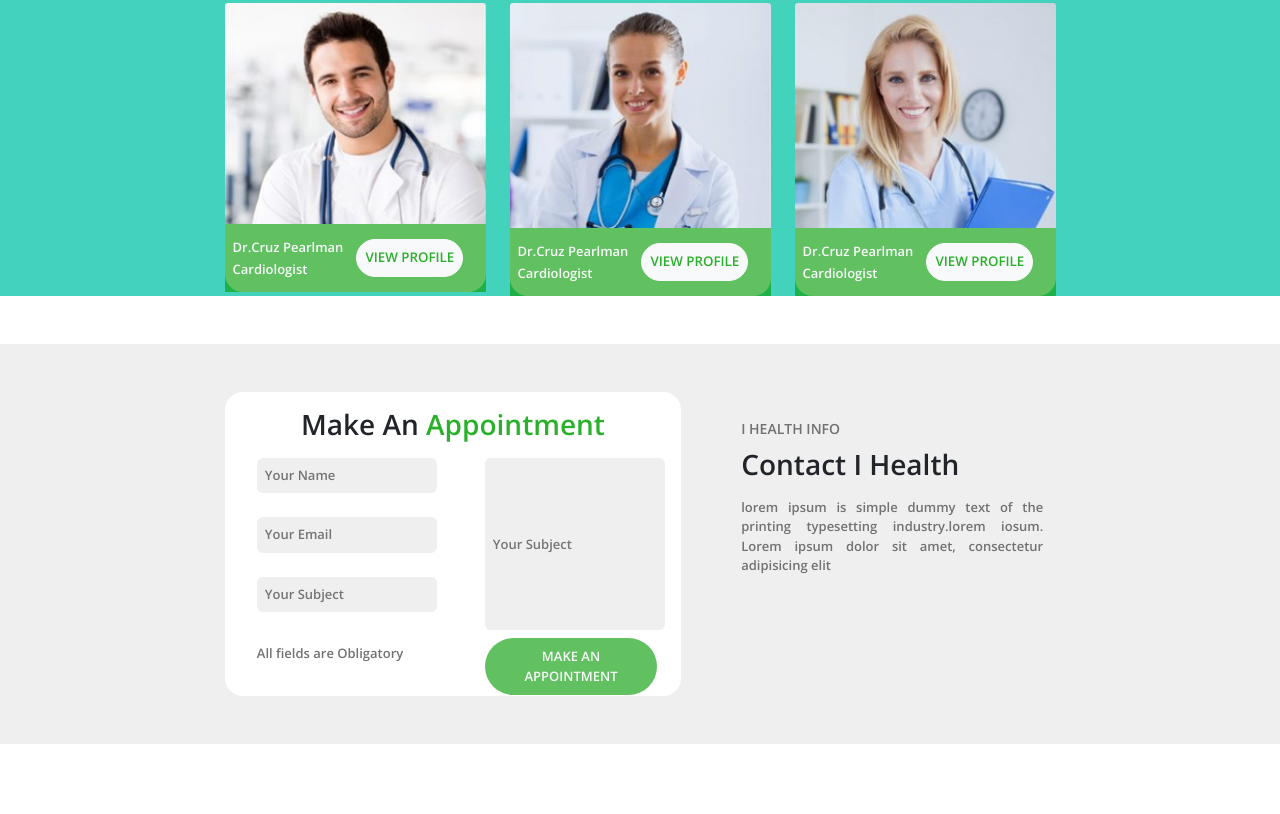
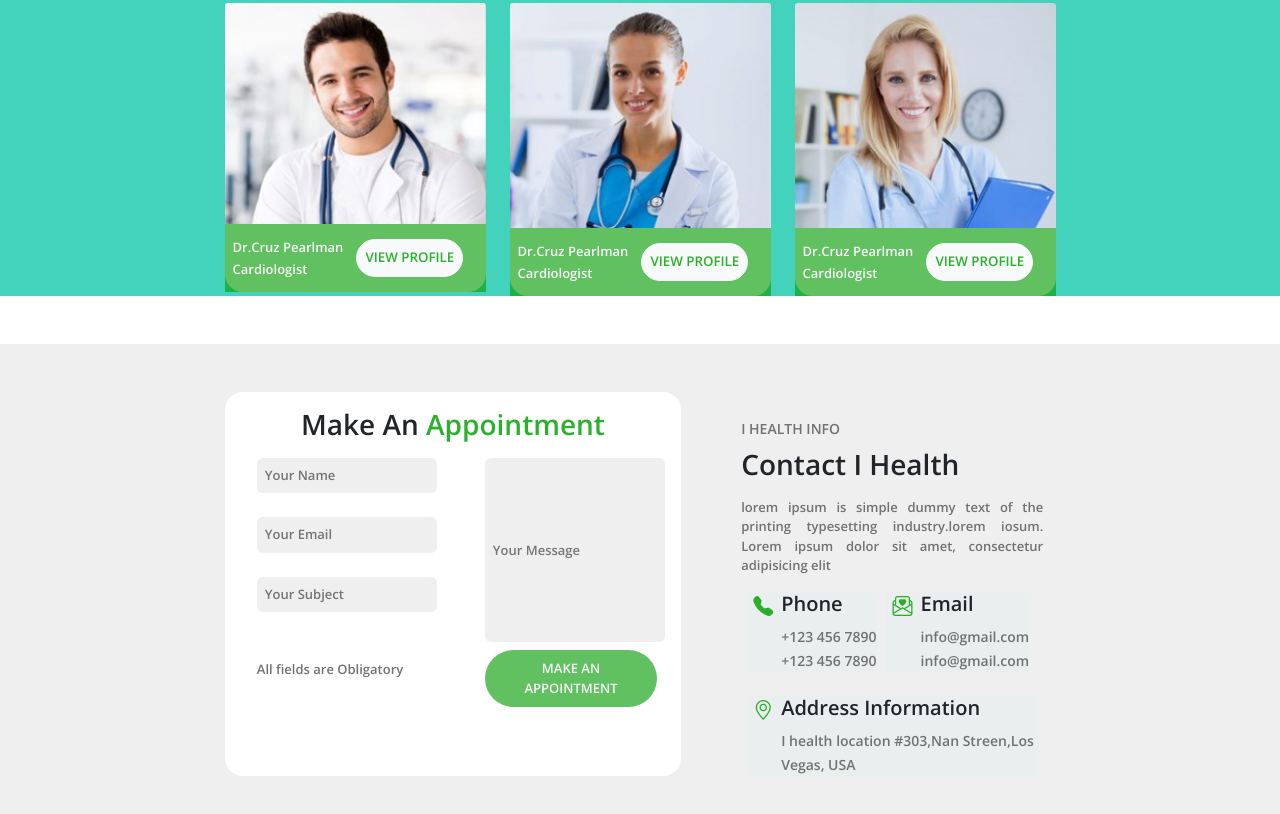
Before and after one commit to ibrahim6755/i-health-medical, a plain HTML site: page index.html in a window 1280 px wide. Shown: the part 2588-3402 px from the top of the page. Before the commit the page ends 3380 px from the top, so only its background shows below. Drawn offline with nearby package versions, Linux system fonts and the light colour scheme.

Commit message:
added sec

```diff
--- a/index.html
+++ b/index.html
@@ -301,7 +301,7 @@
             </div> <!-- /.row -->
           </div> <!-- /.card-wrapper -->
         </section><!-- /.our-doc-team-wrapper -->
-        <section class="info-sec-wrapper bg-beige pt-5 pb-5 mt-5 mb-5">
+        <section class="info-sec-wrapper bg-beige pt-5 pb-5 mt-5 ">
           <div class="row d-flex justify-content-center">
             <div class="col-md-6 border-radius p-3 bgwhite width-35 ">
               <div class="heading">
@@ -310,11 +310,11 @@
               <div class="input-sec ms-3">
                 <input class="d-block mt-2 mb-4 bor-rad bg-beige font small-font p-2 border-0" type="text" placeholder="Your Name">
                 <input class="d-block mt-2 mb-4 bor-rad bg-beige font small-font p-2 border-0" type="text" placeholder="Your Email">
-                <input class="d-block mt-2 mb-2 bor-rad bg-beige font small-font p-2 border-0" type="text" placeholder="Your Subject">
+                <input class="d-block mt-2 mb-2 bor-rad bg-beige font small-font p-2 mb-4 border-0" type="text" placeholder="Your Subject">
                 <p class="font small-font grey pt-4">All fields are Obligatory</p>
               </div><!-- /.input-sec -->
               <div class="msg">
-               <input class="d-block mt-2 ms-5 mb-0 h-75 bor-rad bg-beige font small-font p-2 border-0" type="text" placeholder="Your Subject">
+               <input class="d-block mt-2 ms-5 mb-0 h-75 bor-rad bg-beige font small-font p-2 border-0" type="text" placeholder="Your Message">
                <button type="button" class="btn ms-5 background btn-lg text-uppercase rounded-pill font text-light small-font me-2 mt-2">Make an Appointment</button>
               </div><!-- /.msg -->
              </div><!-- /.parent -->
@@ -324,7 +324,37 @@
               <p class="card-text mb-1  text-align-justify pt-4"><small class="grey font text-uppercase">I Health info</small></p>
               <h3 class="text-dark text-start mt-2 mb-3 font">Contact I Health</h3>
               <p class="text-align-justify font small-font grey font">lorem ipsum is simple dummy text of the printing typesetting industry.lorem iosum. Lorem ipsum dolor sit amet, consectetur adipisicing elit</p>
-
+              <div class="display d-flex">
+                <div class="parent bg-grey d-flex rounded mx-1">
+                  <div class="icon">
+                    <i class="bi bi-telephone-fill fs-5 px-2 text-col"></i>
+                  </div><!-- /.icon -->
+                  <div class="desc">
+                    <h5 class="card-title font">Phone</h5>
+                    <p class="card-text mb-0"><small class="grey font">+123 456 7890</small></p>
+                    <p class="card-text mb-0"><small class="grey font">+123 456 7890</small></p>
+                  </div><!-- /.desc -->
+                </div><!-- /.parent -->
+                <div class="parent bg-grey d-flex rounded mx-1">
+                  <div class="icon">
+                    <i class="bi bi-envelope-paper-heart fs-5 px-2 text-col"></i>
+                  </div><!-- /.icon -->
+                  <div class="desc">
+                    <h5 class="card-title font">Email</h5>
+                    <p class="card-text mb-0"><small class="grey font">info@gmail.com</small></p>
+                    <p class="card-text mb-0"><small class="grey font">info@gmail.com</small></p>
+                  </div><!-- /.desc -->
+                </div><!-- /.parent -->
+              </div> <!-- /.display -->
+              <div class="parent bg-grey d-flex rounded mx-1 mt-4">
+                <div class="icon">
+                  <i class="bi bi-geo-alt fs-5 px-2 text-col"></i>
+                </div><!-- /.icon -->
+                <div class="desc">
+                  <h5 class="card-title font">Address Information</h5>
+                  <p class="card-text mb-0"><small class="grey font">I health location #303,Nan Streen,Los Vegas, USA</small></p>
+                </div><!-- /.desc -->
+              </div><!-- /.parent -->
             </div><!-- /.col-md-6 -->
           </div> <!-- /.row -->
         </section><!-- /.info-sec-wrapper -->
```
